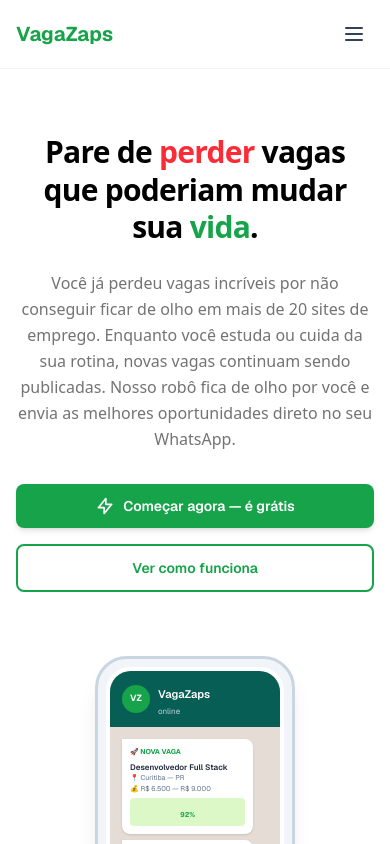
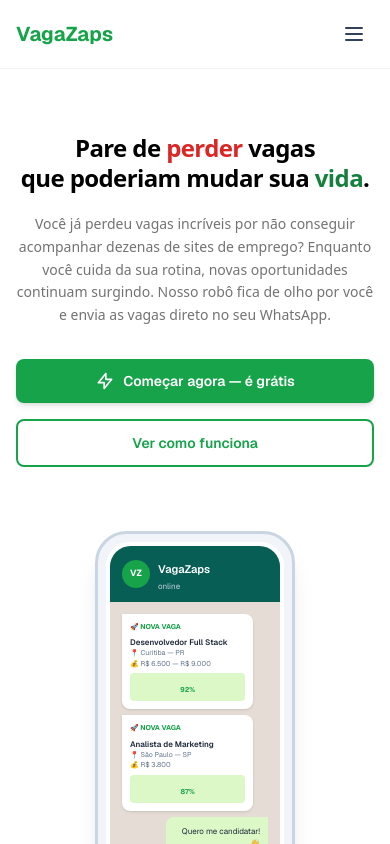
Before and after one commit to Marcoszcoder/vagazaps, a Next.js app: page / in a window 390 px wide. Shown: the top 844 px of the page. Built offline with nearby package versions, Linux system fonts and the light colour scheme.

Commit message:
fix: stronger red/green on title, smaller desc on mobile, new copy

```diff
--- a/src/components/landing/HeroSection.tsx
+++ b/src/components/landing/HeroSection.tsx
@@ -8,18 +8,18 @@
       <div className="mx-auto max-w-7xl px-4 sm:px-6 lg:px-8">
         <div className="text-center">
           <h1
-            className="text-3xl leading-tight tracking-tight text-black sm:text-4xl md:text-5xl lg:text-5xl"
+            className="text-2xl leading-tight tracking-tight text-black sm:text-3xl md:text-4xl lg:text-5xl"
             style={{ fontFamily: 'system-ui, sans-serif', fontWeight: 800 }}
           >
-            Pare de <span className="text-red-500">perder</span> vagas
+            Pare de <span className="text-[#dc2626]">perder</span> vagas
             <br />
-            que poderiam mudar sua <span className="text-[#16a34a]">vida</span>.
+            que poderiam mudar sua <span className="text-[#15803d]">vida</span>.
           </h1>
           <p
-            className="mx-auto mt-6 max-w-2xl lg:mx-auto"
-            style={{ fontFamily: 'system-ui, sans-serif', fontWeight: 400, fontSize: '16px', lineHeight: '26px', color: 'lab(48.496 0 0)' }}
+            className="mx-auto mt-5 max-w-2xl text-sm leading-relaxed sm:text-base lg:mx-auto"
+            style={{ fontFamily: 'system-ui, sans-serif', fontWeight: 400, color: 'lab(48.496 0 0)' }}
           >
-            Você já perdeu vagas incríveis por não conseguir ficar de olho em mais de 20 sites de emprego. Enquanto você estuda ou cuida da sua rotina, novas vagas continuam sendo publicadas. Nosso robô fica de olho por você e envia as melhores oportunidades direto no seu WhatsApp.
+            Você já perdeu vagas incríveis por não conseguir acompanhar dezenas de sites de emprego? Enquanto você cuida da sua rotina, novas oportunidades continuam surgindo. Nosso robô fica de olho por você e envia as vagas direto no seu WhatsApp.
           </p>
           <div className="mt-8 flex flex-col items-center justify-center gap-4 sm:flex-row">
             <Link
```
